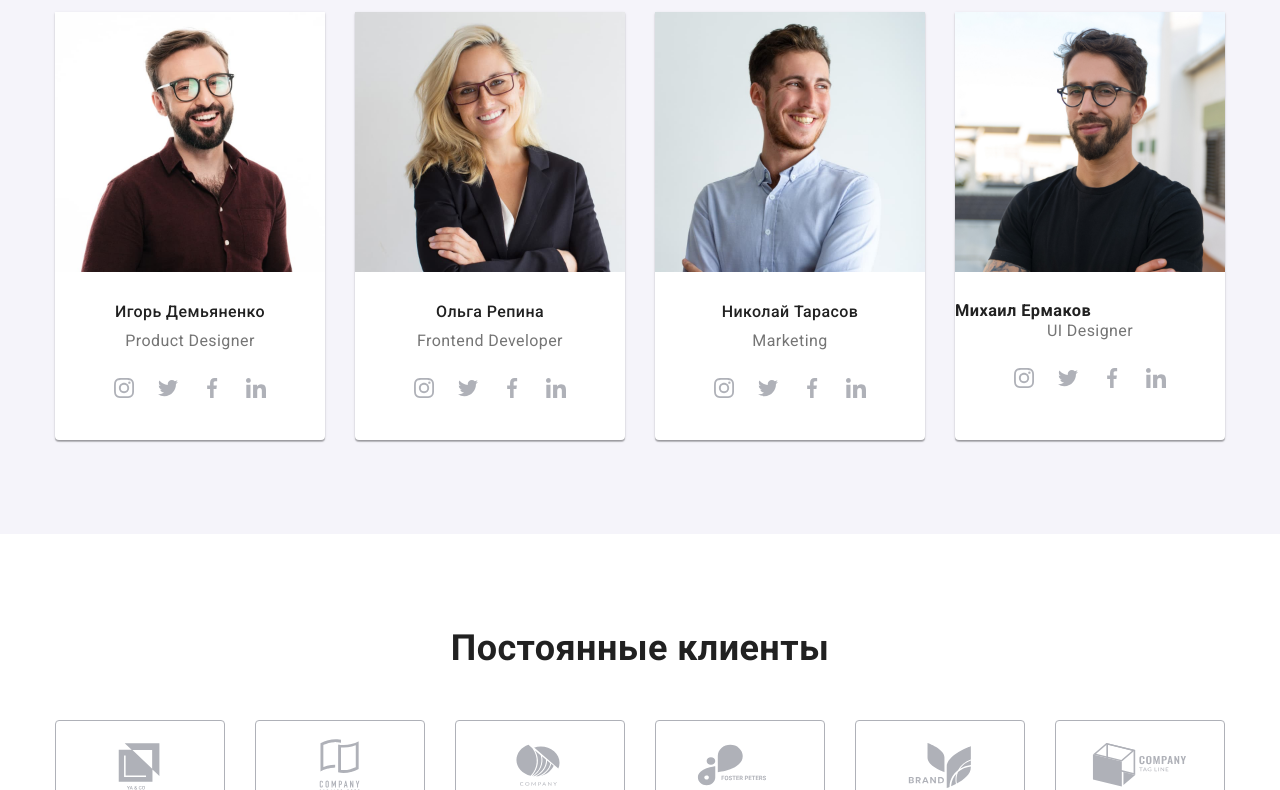
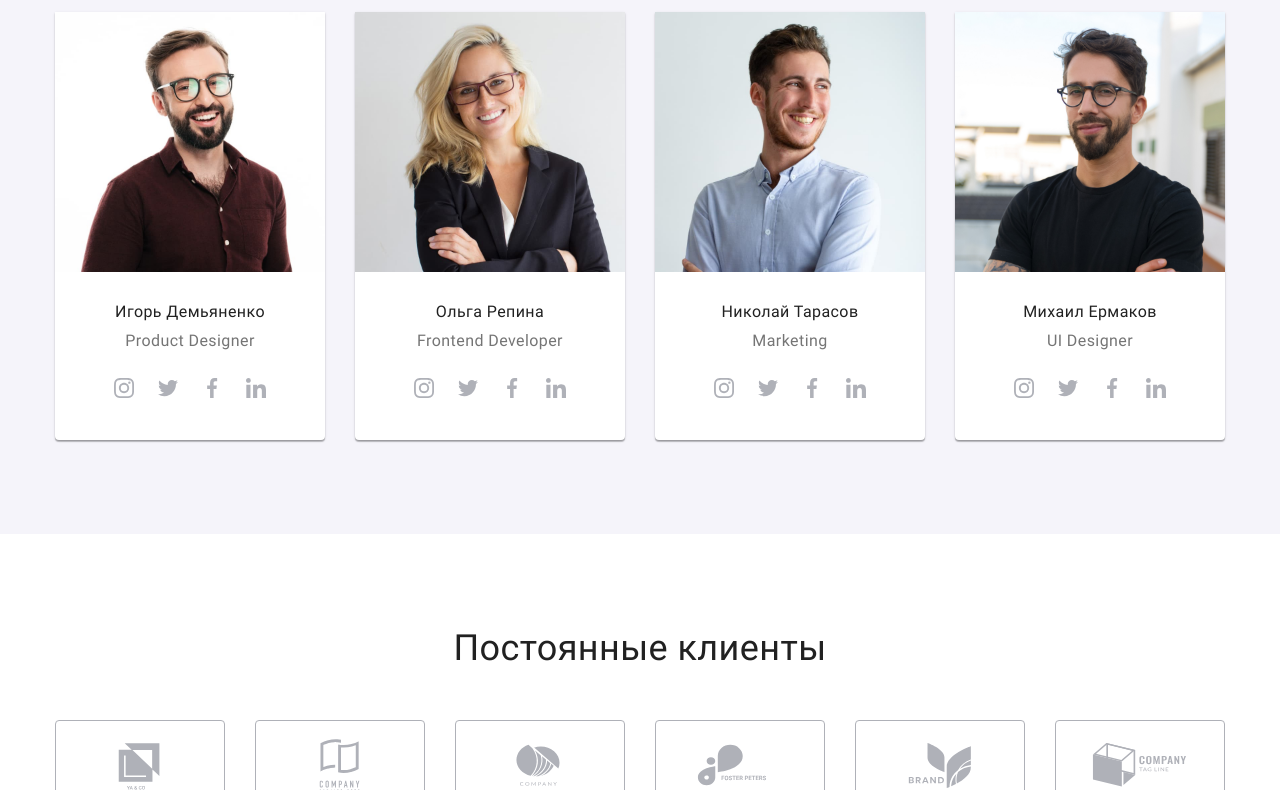
Before and after one commit to Ilona1009/goit-markup-hw-07, a plain HTML site: page index.html in a window 1280 px wide. Shown: the part 1863-2653 px from the top of the page. Drawn offline with nearby package versions, Linux system fonts and the light colour scheme; a web font is replaced by a local one.

Commit message:
правкі до перевірки

```diff
--- a/index.html
+++ b/index.html
@@ -4,10 +4,7 @@
     <meta charset="UTF-8" />
     <meta http-equiv="X-UA-Compatible" content="IE=edge" />
     <meta name="viewport" content="width=device-width, initial-scale=1.0" />
-    <link
-      href="https://fonts.googleapis.com/css2?family=Raleway:wght@700&family=Roboto:wght@400;500;700;900&display=swap"
-      rel="stylesheet"
-    />
+    <link rel="stylesheet" href="https://fonts.googleapis.com/css2?family=Raleway:wght@700&family=Roboto:wght@400;500;700;900&display=swap">
     <link
       rel="stylesheet"
       href="https://cdnjs.cloudflare.com/ajax/libs/modern-normalize/1.1.0/modern-normalize.min.css"
@@ -132,7 +129,7 @@
             <li class="team__box">
               <img class="team__img" src="images/brown-shirt.jpg" alt="images" width="270" />
               <div class="team__text">
-                <h3 class="team__name">Игорь Демьяненко</h3>
+                <h3 class="team__name team__name--bottom">Игорь Демьяненко</h3>
                 <p class="team__profession">Product Designer</p>
                 <ul class="list team-link">
                   <li>
@@ -170,7 +167,7 @@
             <li class="team__box">
               <img  class="team__img" src="images/women.jpg" alt="images" width="270" />
               <div class="team__text">
-                <h3 class="team__name">Ольга Репина</h3>
+                <h3 class="team__name team__name--bottom">Ольга Репина</h3>
                 <p class="team__profession">Frontend Developer</p>
                 <ul class="list team-link">
                   <li>
@@ -208,7 +205,7 @@
             <li class="team__box">
               <img class="team__img" src="images/White-shirt.jpg" alt="images" width="270" />
               <div class="team__text">
-                <h3 class="team__name">Николай Тарасов</h3>
+                <h3 class="team__name team__name--bottom">Николай Тарасов</h3>
                 <p class="team__profession">Marketing</p>
                 <ul class="list team-link">
                   <li>
@@ -245,7 +242,7 @@
             <li class="team__box">
               <img class="team__img" src="images/black-shit.jpg" alt="images" width="270" />
               <div class="team__text">
-                <h3 class="team___name">Михаил Ермаков</h3>
+                <h3 class="team__name team__name--bottom">Михаил Ермаков</h3>
                 <p class="team__profession">UI Designer</p>
                 <ul class="list team-link">
                   <li>
--- a/sass/components/_team.scss
+++ b/sass/components/_team.scss
@@ -34,8 +34,11 @@
       font-weight: 500;
       font-size: 16px;
       line-height: 1.2;
+      text-align: center;
+    }
+
+    .team__name--bottom{
       margin-bottom: 10px;
-      text-align: center;
     }
 
     .team__profession {
--- a/sass/main.scss
+++ b/sass/main.scss
@@ -1,3 +1,4 @@
+@import './utils/fonts.scss';
 @import './utils/variables.scss';
 @import './utils/base.scss';
 @import './utils/hidden.scss';
--- a/sass/utils/_base.scss
+++ b/sass/utils/_base.scss
@@ -11,7 +11,7 @@ p {
 body {
   background-color: var(--wite-color);
   color: var(--brand-color);
-  font-family: Roboto, raleway, sans-serif;
+  font-family: Roboto, Raleway, sans-serif;
   font-size: 14px;
   letter-spacing: 0.03em;
 }
--- /dev/null
+++ b/sass/utils/_fonts.scss
@@ -0,0 +1,59 @@
+
+@font-face {
+     font-family: 'Roboto';
+     src: local('Roboto'),
+         url('Roboto-Regular.woff2') format('woff2'),
+         url('Roboto-Regular.woff') format('woff'),
+         url('Roboto-Regular.ttf') format('truetype'),
+         url('Roboto-Regular.svg#Roboto-Regular') format('svg');
+     font-weight: 400;
+     font-style: normal;
+     font-display: swap;
+ }
+
+ @font-face {
+     font-family: 'Roboto';
+     src: local('Roboto'),
+         url('Roboto-Black.woff2') format('woff2'),
+         url('Roboto-Black.woff') format('woff'),
+         url('Roboto-Black.ttf') format('truetype'),
+         url('Roboto-Black.svg#Roboto-Black') format('svg');
+     font-weight: 900;
+     font-style: normal;
+     font-display: swap;
+ }
+
+ @font-face {
+     font-family: 'Raleway';
+     src: local('Raleway'),
+         url('Raleway-Bold.woff2') format('woff2'),
+         url('Raleway-Bold.woff') format('woff'),
+         url('Raleway-Bold.ttf') format('truetype'),
+         url('Raleway-Bold.svg#Raleway-Bold') format('svg');
+     font-weight: 700;
+     font-style: normal;
+     font-display: swap;
+ }
+
+ @font-face {
+     font-family: 'Roboto';
+     src: local('Roboto'),
+         url('Roboto-Medium.woff2') format('woff2'),
+         url('Roboto-Medium.woff') format('woff'),
+         url('Roboto-Medium.ttf') format('truetype'),
+         url('Roboto-Medium.svg#Roboto-Medium') format('svg');
+     font-weight: 500;
+     font-style: normal;
+     font-display: swap;
+ }
+ @font-face {
+     font-family: 'Roboto';
+     src: local('Roboto'),
+         url('Roboto-Bold.woff2') format('woff2'),
+         url('Roboto-Bold.woff') format('woff'),
+         url('Roboto-Bold.ttf') format('truetype'),
+         url('Roboto-Bold.svg#Roboto-Bold') format('svg');
+     font-weight:700;
+     font-style: normal;
+     font-display: swap;
+ }
```
Also changed, not shown: portfolio.html (+1 -1 lines), css/main.min.css, 1 other file.
